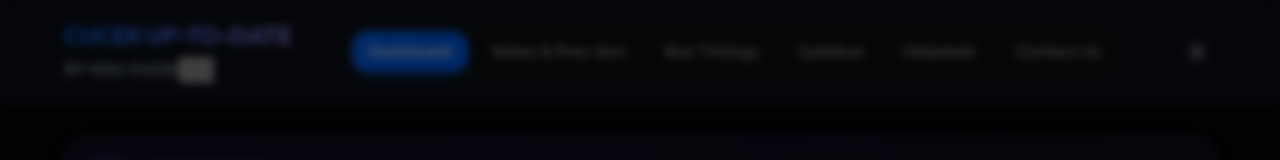
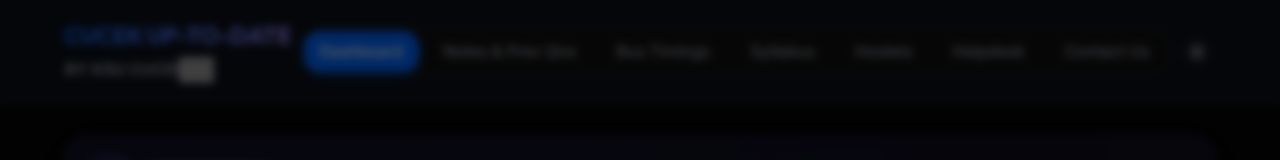
Before and after one commit to rezinch/cucek-up-to-date-helpline, a React (Vite) app: page /dashboard in a window 1280 px wide. Shown: the top 160 px of the page. Built offline with nearby package versions, Linux system fonts and the light colour scheme; no server answers; the database is empty; grey boxes are pictures that could not be loaded.

Commit message:
navbar issue

```diff
--- a/src/App.jsx
+++ b/src/App.jsx
@@ -106,6 +106,7 @@ function App() {
           <button className="mobile-tab-btn" onClick={() => handleTabChange('helpdesk')}>Helpdesk</button>
           <button className="mobile-tab-btn" onClick={() => handleTabChange('bus')}>Bus Timings</button>
           <button className="mobile-tab-btn" onClick={() => handleTabChange('syllabus')}>Syllabus</button>
+          <button className="mobile-tab-btn" onClick={() => handleTabChange('hostels')}>Hostels</button>
           <button className="mobile-tab-btn" onClick={() => handleTabChange('notes')}>Notes</button>
           <button className="mobile-tab-btn" onClick={() => handleTabChange('qrcodes')}>Additional Links</button>
           <button className="mobile-tab-btn" onClick={() => handleTabChange('contact')}>Contact Us</button>
--- a/src/components/Header.jsx
+++ b/src/components/Header.jsx
@@ -15,6 +15,7 @@ function Header({ activeTab, setActiveTab, isDarkMode, toggleTheme, onMobileMenu
         { id: 'notes', label: 'Notes & Prev Qns' },
         { id: 'bus', label: 'Bus Timings' },
         { id: 'syllabus', label: 'Syllabus' },
+        { id: 'hostels', label: 'Hostels' },
         { id: 'helpdesk', label: 'Helpdesk' },
         { id: 'contact', label: 'Contact Us' }
     ];
--- a/src/style.css
+++ b/src/style.css
@@ -139,7 +139,7 @@ a {
 .header {
   position: sticky;
   top: 0;
-  z-index: 50;
+  z-index: 1000;
   background: var(--glass-bg);
   backdrop-filter: blur(12px);
   -webkit-backdrop-filter: blur(12px);
```
